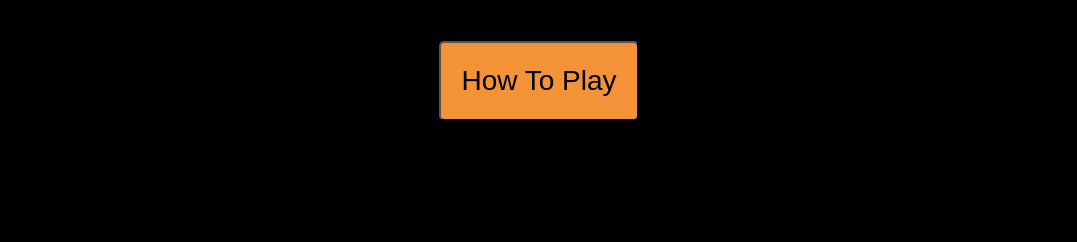
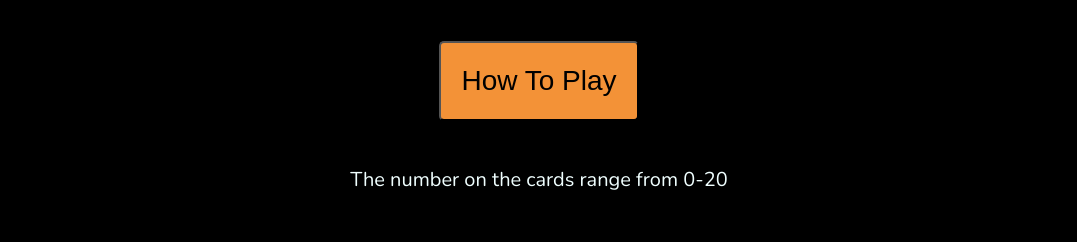
Before and after one commit to SWelland1/Project2, a plain HTML site: page index.html in a window 1280 px wide. Both pictures are taken after a click on the button "Start Game". Shown: the part 116-358 px from the top of the page, without its empty margins (101-1178 px from the left). Drawn offline with nearby package versions, Linux system fonts and the light colour scheme; a web font is replaced by a local one.

Commit message:
style css updated color missing scale-box

```diff
--- a/JS/script.js
+++ b/JS/script.js
@@ -57,7 +57,7 @@ function newGame() {
     for (let i = 1; i < 5; i++) {
         $(`#card-${i}`).text("?").css('background-color', '#78ceeb');
     }
-    //generate 5 random numbers between 0 and 15, avoiding duplicates, adding them to the cards array
+    //generate 5 random numbers between 0 and 20, avoiding duplicates, adding them to the cards array
     while (game.cards.length < 5) {
         let card = ((Math.floor(Math.random() * 16)));
         if (!game.cards.includes(card)) {
--- a/css/style.css
+++ b/css/style.css
@@ -38,11 +38,17 @@ h2 {
 p,
 li,
 #results-box,
-#round-box,
+#round-box, {
+    font-family: Nunito, sans-serif;
+    font-size: 1.25rem;
+    margin: 0 auto;
+}
+
 #scale-box {
     font-family: Nunito, sans-serif;
     font-size: 1.25rem;
     margin: 0 auto;
+    color: azure;
 }
 
 a {
--- a/index.html
+++ b/index.html
@@ -63,7 +63,7 @@
                 Round: <span id="round-number">0</span>
             </div>
             <div id="scale-box">
-                The number on the cards range from 0-15
+                The number on the cards range from 0-20
             </div>
 
     <!--Box Result-->
```
